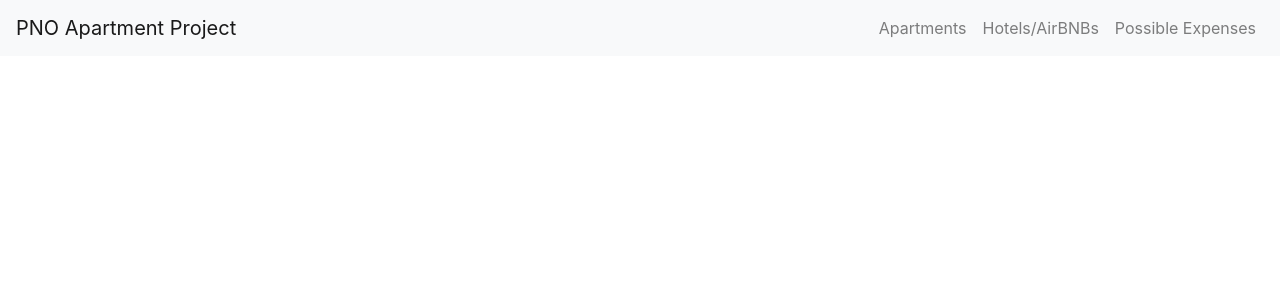
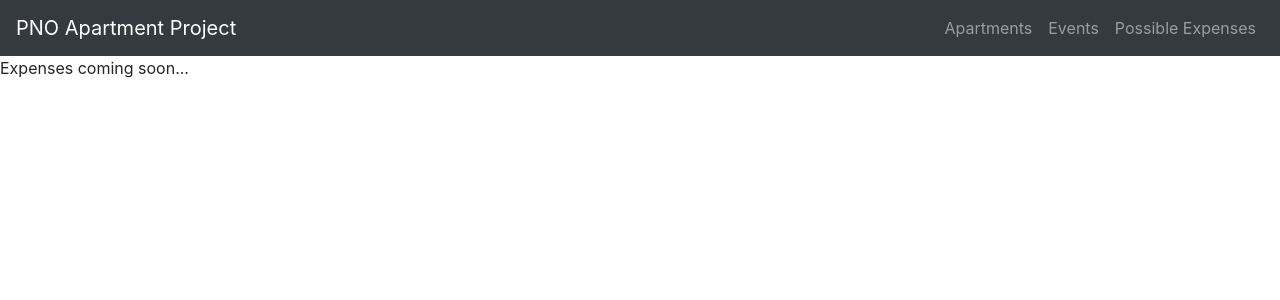
Before and after one commit to zibbycakes/PNO_apartment_finding, a React (Create React App) app in the folder pno_apt/: page /expenses in a window 1280 px wide. Shown: the top 300 px of the page. Built offline with nearby package versions, Linux system fonts and the light colour scheme.

Commit message:
added destinations to Expenses and Events. Removed AirBNB. Changed theme to darker.

```diff
--- /dev/null
+++ b/pno_apt/src/components/Events.js
@@ -0,0 +1,12 @@
+import React, {Component} from 'react';
+
+class Events extends Component
+{
+    render()
+    {
+        return (
+            <div>Events coming soon...</div>
+        );
+    }
+};
+export default Events;
--- /dev/null
+++ b/pno_apt/src/components/Expenses.js
@@ -0,0 +1,12 @@
+import React, {Component} from 'react';
+
+class Expenses extends Component
+{
+    render()
+    {
+        return (
+            <div>Expenses coming soon...</div>
+        );
+    }
+};
+export default Expenses;
--- a/pno_apt/src/components/Head.js
+++ b/pno_apt/src/components/Head.js
@@ -8,17 +8,17 @@ class Head extends Component
     {
         return(
             <div>
-                <Navbar color="light" light expand="md">
+                <Navbar color="dark" dark expand="md">
                     <NavbarBrand href="/">PNO Apartment Project</NavbarBrand>
                     <Nav className="ml-auto" navbar>
                         <NavItem>
                             <NavLink href="/apartments">Apartments</NavLink>
                         </NavItem>
                         <NavItem>
-                            <NavLink href="">Hotels/AirBNBs</NavLink>
+                            <NavLink href="/events">Events</NavLink>
                         </NavItem>
                         <NavItem>
-                            <NavLink href="">Possible Expenses</NavLink>
+                            <NavLink href="/expenses">Possible Expenses</NavLink>
                         </NavItem>
                     </Nav>
                 </Navbar>
--- a/pno_apt/src/components/Main.js
+++ b/pno_apt/src/components/Main.js
@@ -3,6 +3,8 @@ import { Switch, Route } from 'react-router-dom'
 import Splash from './Splash'
 import Apartments from './Apartments'
 import Apartment from './Apartment'
+import Events from './Events'
+import Expenses from './Expenses'
 
 const Main = () => (
     <main>
@@ -10,6 +12,8 @@ const Main = () => (
             <Route exact path="/" component={Splash} />
             <Route exact path="/apartments" component={Apartments} />
             <Route path="/apartment/:number" component={Apartment} />
+            <Route path="/expenses" component={Expenses} />
+            <Route path="/events" component={Events} />
         </Switch>
     </main>
 )
```
